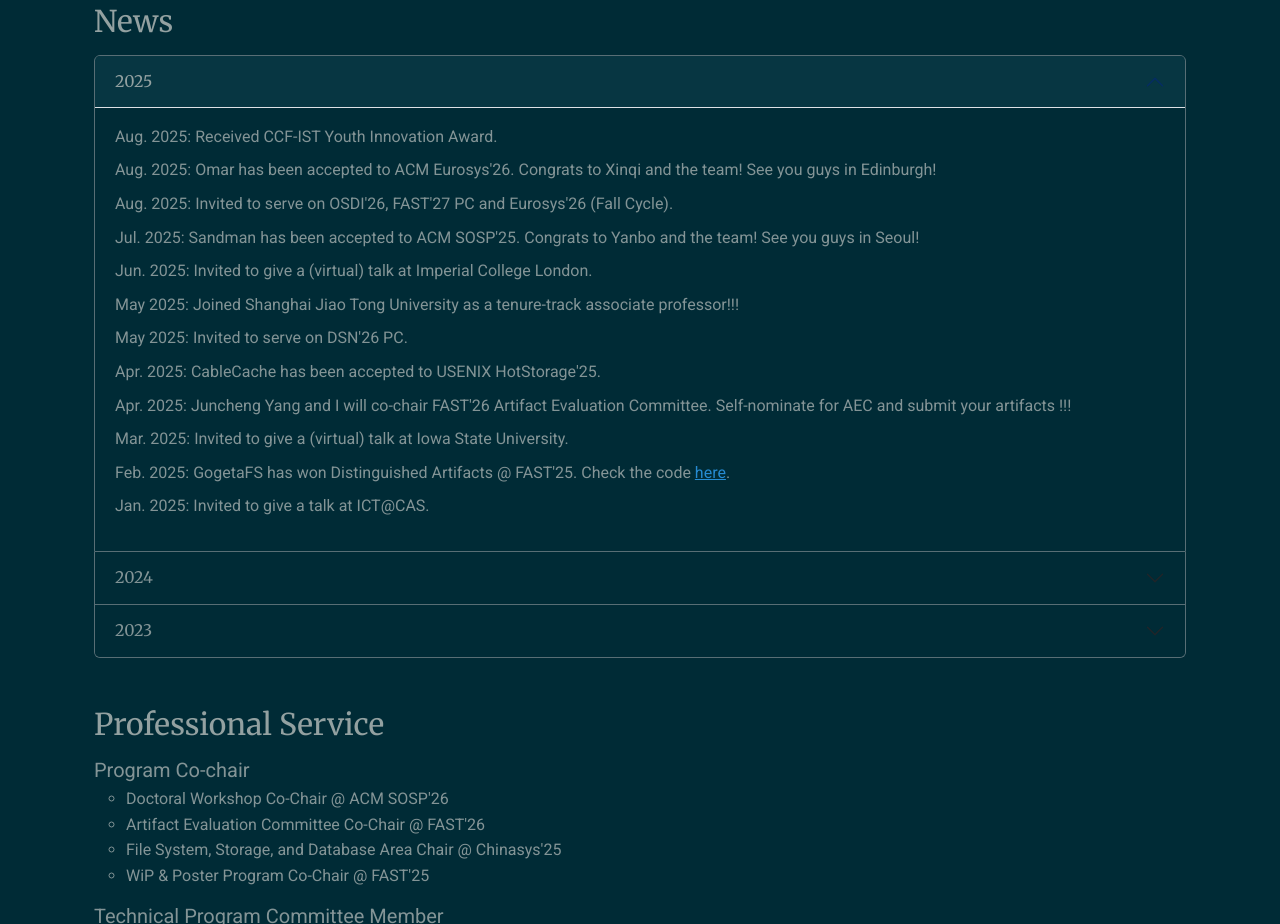
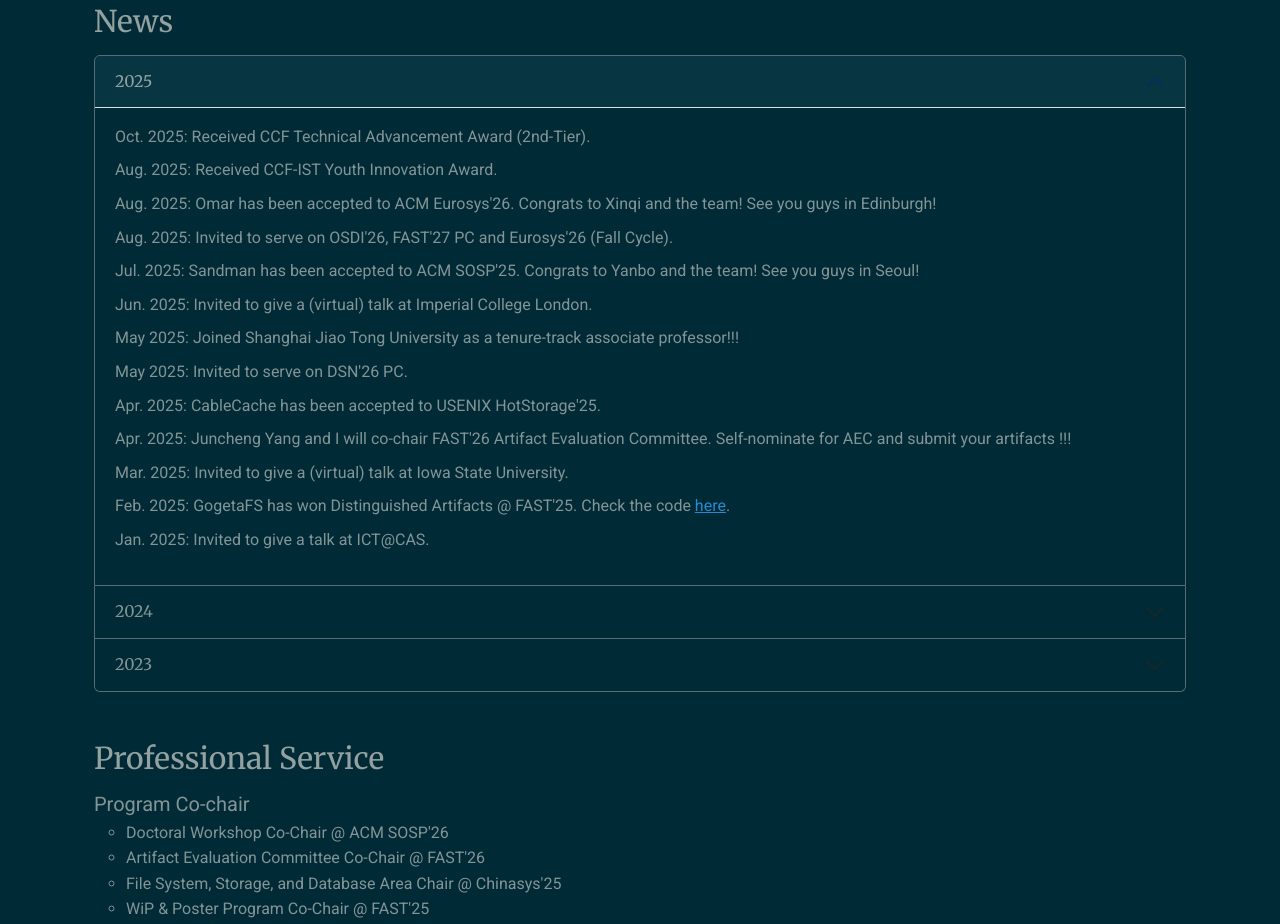
Before and after one commit to giorgioercixu/giorgioercixu.github.io, a plain HTML site: page index.html in a window 1280 px wide. Shown: the part 780-1704 px from the top of the page. Drawn offline with nearby package versions, Linux system fonts and the light colour scheme.

Commit message:
deploy: giorgioercixu/flask-personal@ff04ede8363629da7caef44403de2ab5df7cccdc

```diff
--- a/index.html
+++ b/index.html
@@ -111,6 +111,7 @@
             <div id="collapse2025" class="accordion-collapse collapse show" data-bs-parent="#newsAccordion">
                 <div class="accordion-body">
                     <ul class="list-unstyled">
+                        <li class="mb-2">Oct. 2025: Received CCF Technical Advancement Award (2nd-Tier).</li>
                         <li class="mb-2">Aug. 2025: Received CCF-IST Youth Innovation Award.</li>
                         <li class="mb-2">Aug. 2025: Omar has been accepted to ACM Eurosys'26. Congrats to Xinqi and the team! See you guys in Edinburgh!</li>
                         <li class="mb-2">Aug. 2025: Invited to serve on OSDI'26, FAST'27 PC and Eurosys'26 (Fall Cycle).</li>
```
